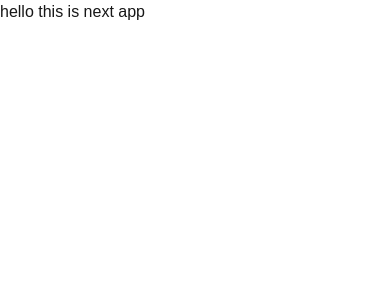
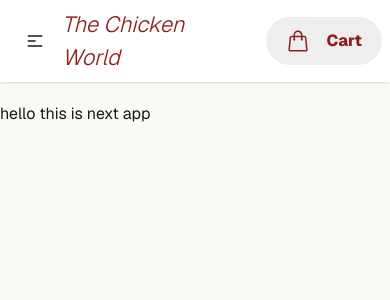
Before and after one commit to codeHasib/food-app-nextjs, a Next.js app: page / in a window 390 px wide. Shown: the top 300 px of the page. Built offline with nearby package versions, Linux system fonts and the light colour scheme.

Commit message:
add navbar with routing and responsiveness

```diff
--- a/package.json
+++ b/package.json
@@ -9,6 +9,7 @@
     "lint": "eslint"
   },
   "dependencies": {
+    "@heroicons/react": "^2.2.0",
     "daisyui": "^5.5.19",
     "next": "16.2.3",
     "react": "19.2.4",
--- a/src/app/globals.css
+++ b/src/app/globals.css
@@ -13,15 +13,7 @@
   --font-mono: var(--font-geist-mono);
 }
 
-@media (prefers-color-scheme: dark) {
-  :root {
-    --background: #0a0a0a;
-    --foreground: #ededed;
-  }
+body,
+html {
+  background-color: #faf9f6;
 }
-
-body {
-  background: var(--background);
-  color: var(--foreground);
-  font-family: Arial, Helvetica, sans-serif;
-}
--- a/src/app/layout.js
+++ b/src/app/layout.js
@@ -1,5 +1,6 @@
 import { Geist, Geist_Mono } from "next/font/google";
 import "./globals.css";
+import Nav from "@/components/Nav";
 
 const geistSans = Geist({
   variable: "--font-geist-sans",
@@ -20,9 +21,13 @@ export default function RootLayout({ children }) {
   return (
     <html
       lang="en"
+      data-theme="light"
       className={`${geistSans.variable} ${geistMono.variable} h-full antialiased`}
     >
-      <body className="min-h-full flex flex-col">{children}</body>
+      <body>
+        <Nav></Nav>
+        <div className="container mx-auto">{children}</div>
+      </body>
     </html>
   );
 }
--- /dev/null
+++ b/src/components/Nav.jsx
@@ -0,0 +1,88 @@
+import Link from "next/link";
+
+const Nav = () => {
+  const links = (
+    <>
+      <li>
+        <Link href={"/"}> Home </Link>
+      </li>
+      <li>
+        <Link href={"/foods"}> Foods </Link>
+      </li>
+      <li>
+        <Link href={"/blogs"}> Blogs </Link>
+      </li>
+      <li>
+        <Link href={"/reviews"}> Reviews </Link>
+      </li>
+    </>
+  );
+
+  return (
+    <div className="bg-white shadow-sm mb-5">
+      <div className="navbar container mx-auto">
+        <div className="navbar-start">
+          <div className="dropdown">
+            <div tabIndex={0} role="button" className="btn btn-ghost lg:hidden">
+              <svg
+                xmlns="http://www.w3.org/2000/svg"
+                className="h-5 w-5"
+                fill="none"
+                viewBox="0 0 24 24"
+                stroke="currentColor"
+              >
+                {" "}
+                <path
+                  strokeLinecap="round"
+                  strokeLinejoin="round"
+                  strokeWidth="2"
+                  d="M4 6h16M4 12h8m-8 6h16"
+                />{" "}
+              </svg>
+            </div>
+            <ul
+              tabIndex="-1"
+              className="menu menu-sm dropdown-content bg-base-100 rounded-box z-1 mt-3 w-52 p-2 shadow font-semibold"
+            >
+              {links}
+            </ul>
+          </div>
+          <Link
+            href={"/"}
+            className="cursor-pointer text-[#8e1c19] font-light text-[22px] italic"
+          >
+            The Chicken World
+          </Link>
+        </div>
+        <div className="navbar-center hidden lg:flex">
+          <ul className="menu menu-horizontal px-1 font-semibold">{links}</ul>
+        </div>
+        <div className="navbar-end">
+          <Link
+            className="text-[#8e1c19] flex items-center justify-center gap-4 py-3 px-5 rounded-3xl bg-base-300"
+            href={"/cart"}
+          >
+            {" "}
+            <svg
+              xmlns="http://www.w3.org/2000/svg"
+              fill="none"
+              viewBox="0 0 24 24"
+              strokeWidth={1.5}
+              stroke="currentColor"
+              className="size-6"
+            >
+              <path
+                strokeLinecap="round"
+                strokeLinejoin="round"
+                d="M15.75 10.5V6a3.75 3.75 0 1 0-7.5 0v4.5m11.356-1.993 1.263 12c.07.665-.45 1.243-1.119 1.243H4.25a1.125 1.125 0 0 1-1.12-1.243l1.264-12A1.125 1.125 0 0 1 5.513 7.5h12.974c.576 0 1.059.435 1.119 1.007ZM8.625 10.5a.375.375 0 1 1-.75 0 .375.375 0 0 1 .75 0Zm7.5 0a.375.375 0 1 1-.75 0 .375.375 0 0 1 .75 0Z"
+              />
+            </svg>{" "}
+            <span className="font-extrabold">Cart</span>
+          </Link>
+        </div>
+      </div>
+    </div>
+  );
+};
+
+export default Nav;
```
Also changed, not shown: 1 other file (tests, documents, lock files or other folders).
